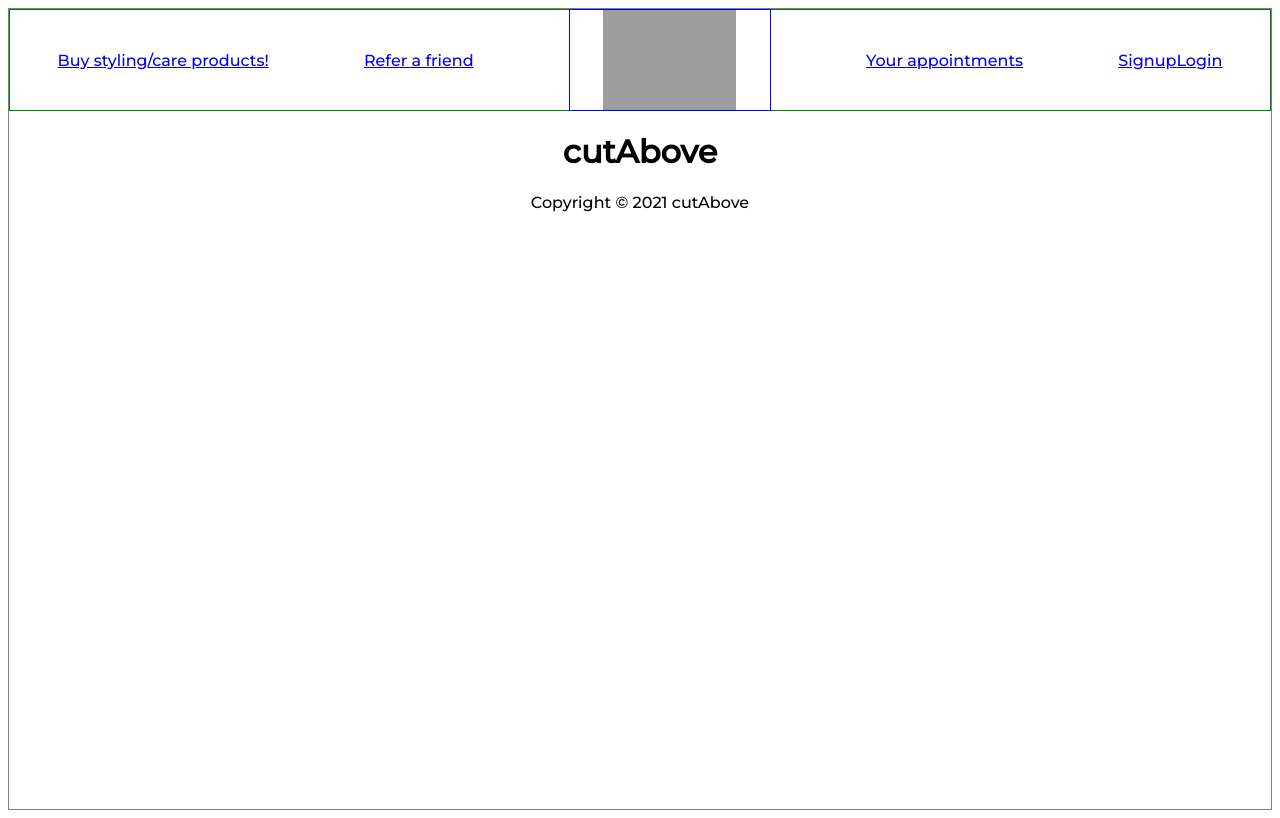
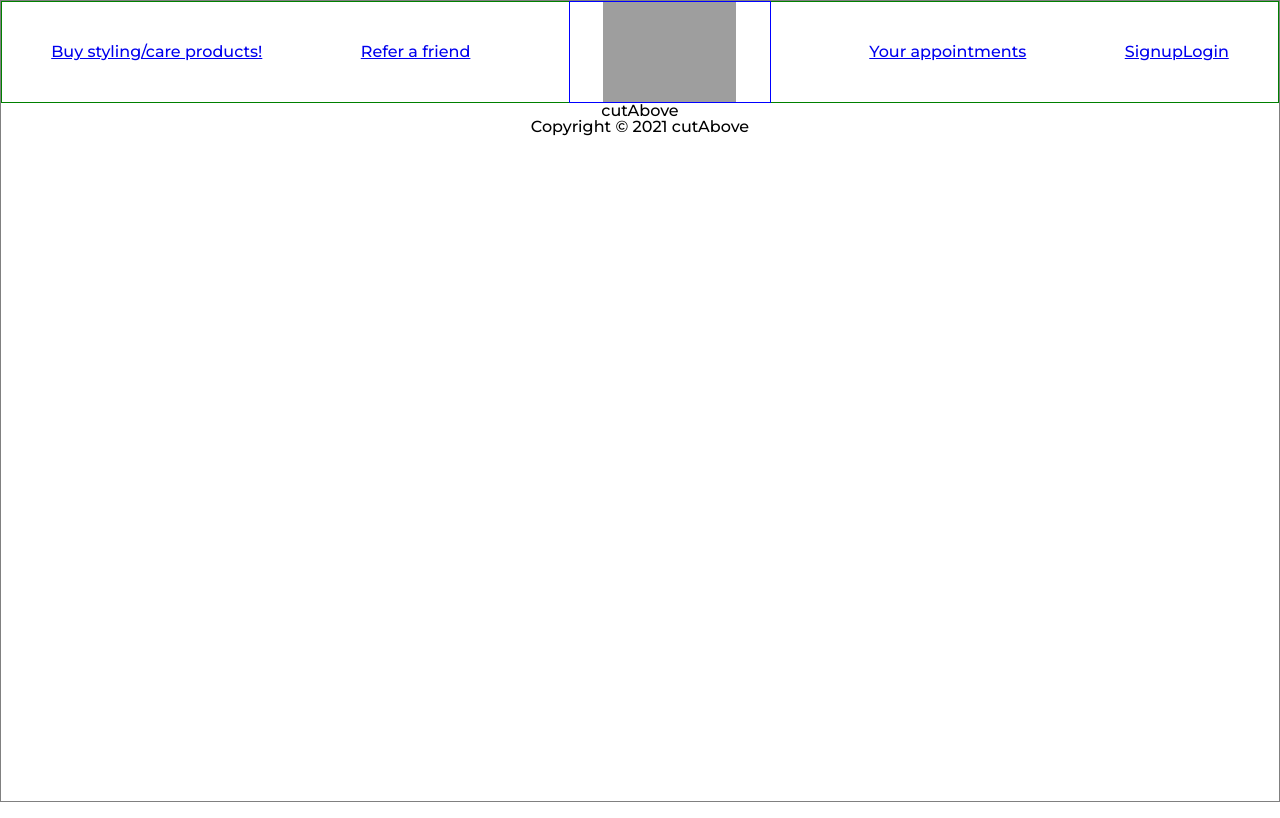
Before and after one commit to vernchao91/cutAbove, a React (Create React App) app in the folder frontend/: page / in a window 1280 px wide. Built offline with nearby package versions, Linux system fonts and the light colour scheme; grey boxes are pictures that could not be loaded.

Commit message:
css_reset created

```diff
--- a/frontend/public/index.html
+++ b/frontend/public/index.html
@@ -9,7 +9,7 @@
       name="description"
       content="Web site created using create-react-app"
     />
-    <link rel="stylesheet" href="mystyle.css">
+    <link rel="stylesheet" href="./styles/mystyle.css">
     <link rel="apple-touch-icon" href="%PUBLIC_URL%/logo192.png" />
     <!--
       manifest.json provides metadata used when your web app is installed on a
--- /dev/null
+++ b/frontend/public/styles/css_reset.css
@@ -0,0 +1,43 @@
+html, body, div, span, applet, object, iframe,
+h1, h2, h3, h4, h5, h6, p, blockquote, pre,
+a, abbr, acronym, address, big, cite, code,
+del, dfn, em, img, ins, kbd, q, s, samp,
+small, strike, strong, sub, sup, tt, var,
+b, u, i, center,
+dl, dt, dd, ol, ul, li,
+fieldset, form, label, legend,
+table, caption, tbody, tfoot, thead, tr, th, td,
+article, aside, canvas, details, embed,
+figure, figcaption, footer, header, hgroup,
+menu, nav, output, ruby, section, summary,
+time, mark, audio, video {
+	margin: 0;
+	padding: 0;
+	border: 0;
+	font-size: 100%;
+	font: inherit;
+	vertical-align: baseline;
+}
+/* HTML5 display-role reset for older browsers */
+article, aside, details, figcaption, figure,
+footer, header, hgroup, menu, nav, section {
+	display: block;
+}
+body {
+	line-height: 1;
+}
+ol, ul {
+	list-style: none;
+}
+blockquote, q {
+	quotes: none;
+}
+blockquote:before, blockquote:after,
+q:before, q:after {
+	content: '';
+	content: none;
+}
+table {
+	border-collapse: collapse;
+	border-spacing: 0;
+}
--- a/frontend/public/mystyle.css
+++ b/frontend/public/styles/mystyle.css
@@ -1,3 +1,5 @@
+@import url(./css_reset.css);
+
 @import url('https://fonts.googleapis.com/css2?family=Montserrat:wght@500&display=swap');
 
 body {
--- /dev/null
+++ b/frontend/src/index.scss
@@ -0,0 +1,17 @@
+@import './styles/css_reset.scss';
+@import './styles/mystyle.scss';
+
+body {
+  margin: 0;
+  font-family: -apple-system, BlinkMacSystemFont, 'Segoe UI', 'Roboto', 'Oxygen',
+    'Ubuntu', 'Cantarell', 'Fira Sans', 'Droid Sans', 'Helvetica Neue',
+    sans-serif;
+  -webkit-font-smoothing: antialiased;
+  -moz-osx-font-smoothing: grayscale;
+  color: coral;
+}
+
+code {
+  font-family: source-code-pro, Menlo, Monaco, Consolas, 'Courier New',
+    monospace;
+}
```
Also changed, not shown: frontend/src/App.scss (added, +41 -0 lines).
